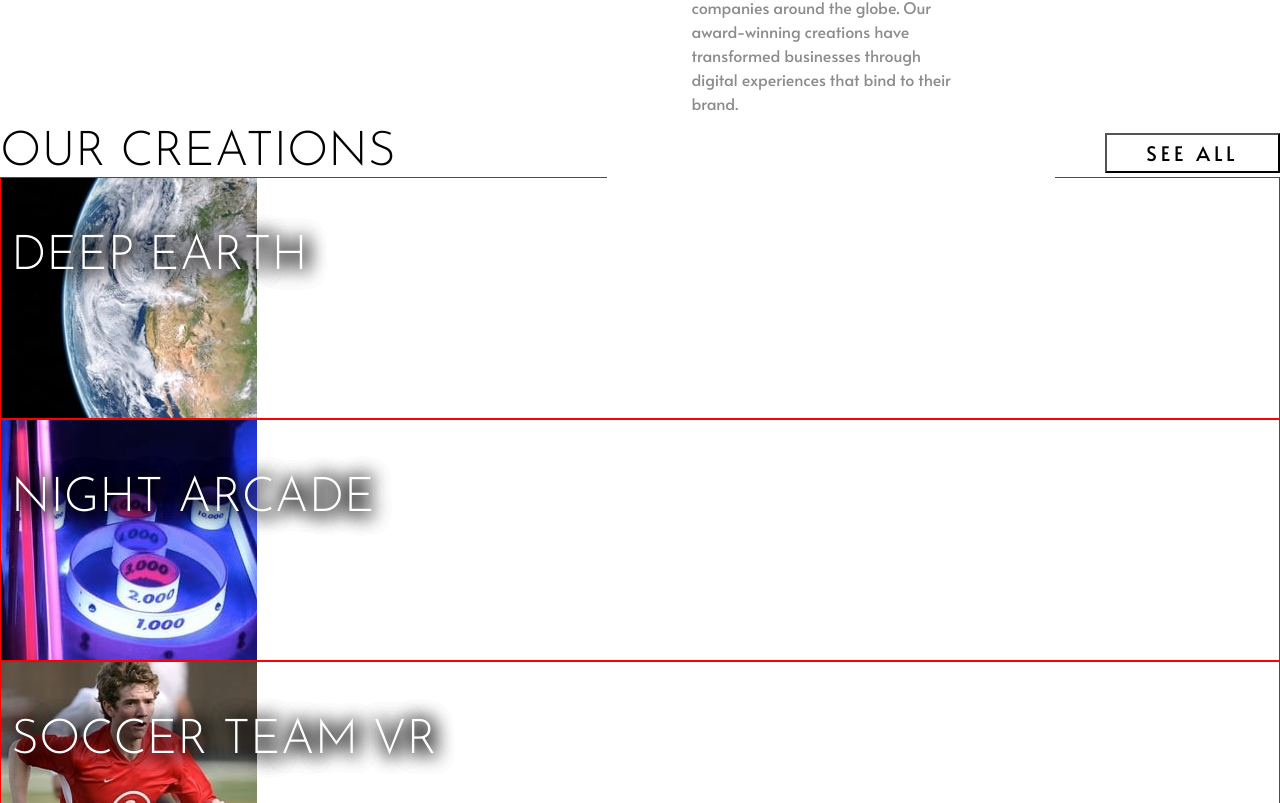
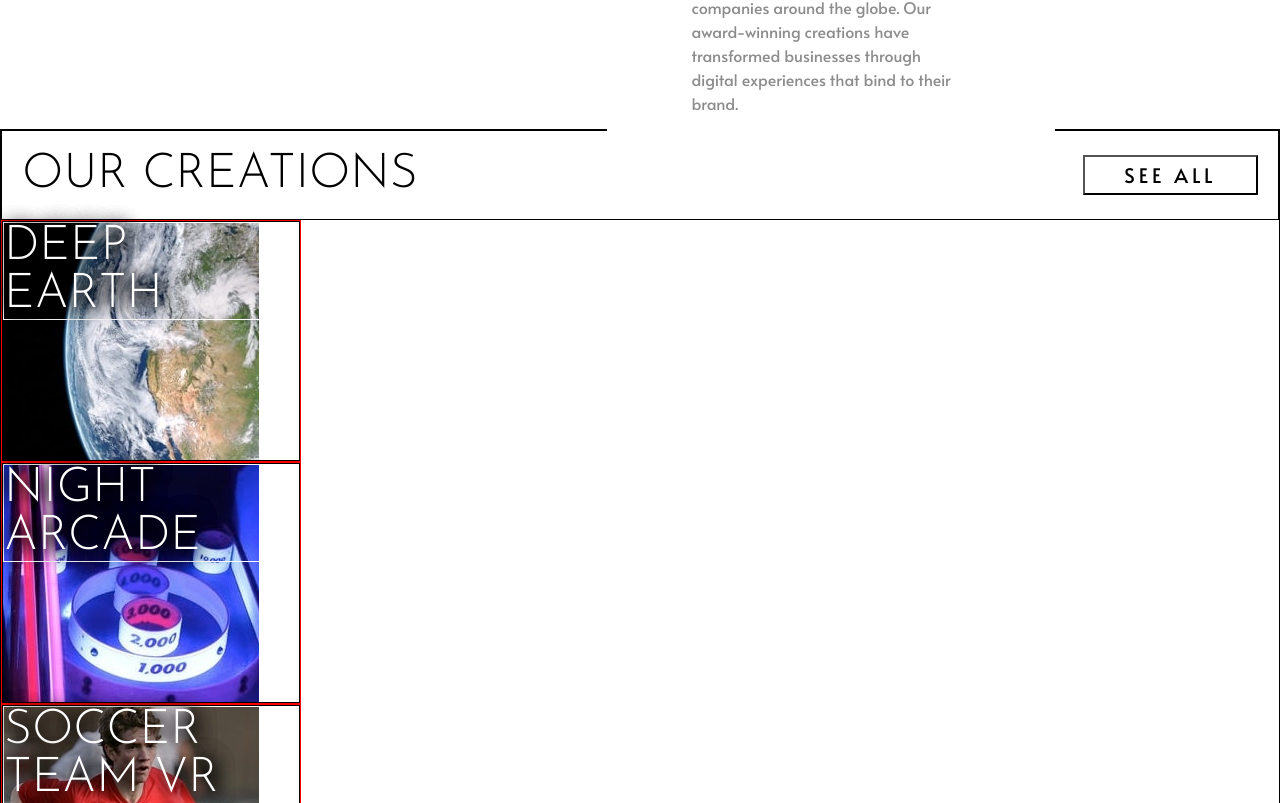
Before and after one commit to Nhoj-Plummer/loopstudio-landing-page, a React (Create React App) app: page / in a window 1280 px wide. Shown: the part 1537-2340 px from the top of the page. Built offline with nearby package versions, Linux system fonts and the light colour scheme.

Commit message:
Starting on Desktop now

```diff
--- a/src/components/Creation/Creation.css
+++ b/src/components/Creation/Creation.css
@@ -7,17 +7,15 @@
 
 .creation-image {
   background-repeat: no-repeat;
-
-  padding-left: 10px;
-  padding-top: 55px;
+  border: 1px solid;
 }
 
 .creation-text {
   font-family: var(--font-family-2);
   font-weight: 300;
   color: var(--color-white);
-  width: 50%;
   font-size: 15px;
+  border: 1px solid;
   text-shadow: 2px 2px 19px #000000, 2px 2px 19px #000000, 2px 2px 19px #000000, 2px 2px 19px #000000;
 }
 
@@ -28,14 +26,23 @@
     margin-top: 1rem;
   }
 
+  .creation-text {
+    width: 50%;
+  }
+
   .creation-image {
     background-size: 100%;
     height: 125px;
+    padding-left: 10px;
+    padding-top: 55px;
   }
 }
 
 /* Desktop Rules */
 @media screen and (min-width: 540px) {
+  .creation-container {
+    width: fit-content;
+  }
   .creation-image {
     height: 240px;
   }
--- a/src/containers/Section2/Section2.css
+++ b/src/containers/Section2/Section2.css
@@ -5,6 +5,7 @@
   display: flex;
   align-items: center;
   justify-content: space-between;
+  border: 1px solid;
 }
 
 .section2-container h1 {
@@ -53,8 +54,21 @@
 
 /* Desktop Rules */
 @media screen and (min-width: 540px) {
+  .section2-container {
+    border: 1px solid;
+  }
+
+  .section2-container_text {
+    padding: 20px;
+  }
+
   .section2-container h1 {
     font-size: 3rem;
+  }
+
+  .section2-container-creations {
+    width: 300px;
+    border: 1px blue;
   }
 
   /* Mobile Button visibility */
--- a/src/containers/Section2/Section2.js
+++ b/src/containers/Section2/Section2.js
@@ -39,9 +39,8 @@ const Section2 = () => {
   const graphicStyle7 = {backgroundImage: width > 540 ? `url(${DesktopRover})` : `url(${MobileRover})`}
   const graphicStyle8 = {backgroundImage: width > 540 ? `url(${DesktopFishEye})` : `url(${MobileFishEye})`}
 
-
   // Specific Component Styling
-  const textStyle1Car = {width: "41%"}
+  const textStyle1Car = {width: width > 540 ? "" : "41%"}
 
   return (
     <div className="section2-container">
```
